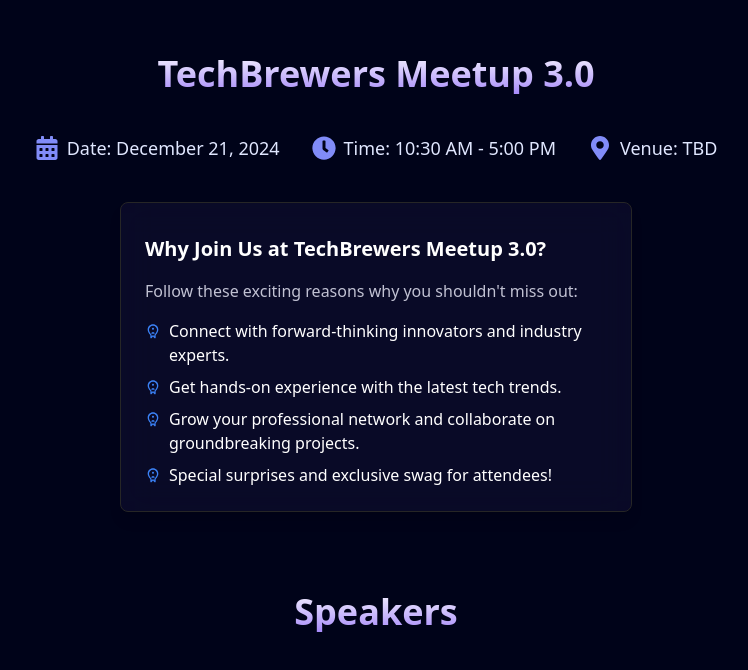
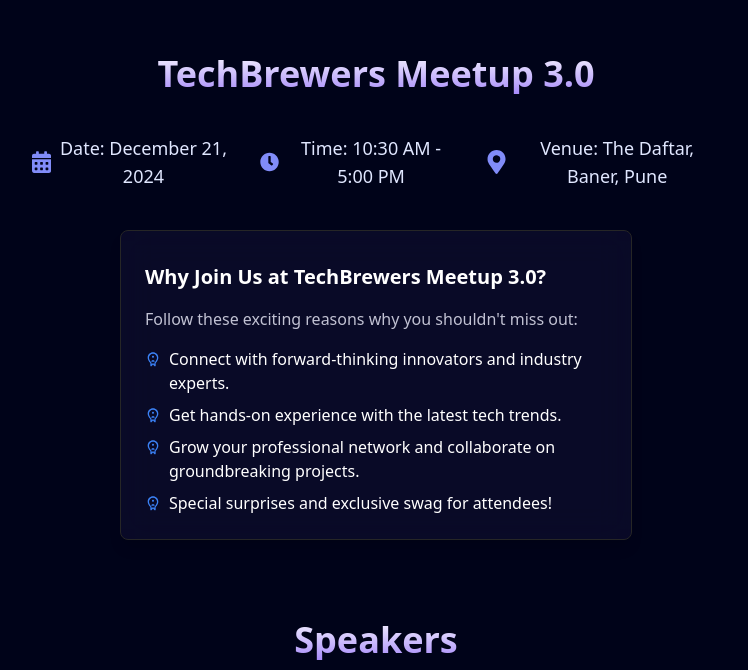
Before and after one commit to mrunankpawar/techbrewers-v3, a Next.js app: page /meetup in a window 1280 px wide. Shown: the part 106-776 px from the top of the page, without its empty margins (264-1012 px from the left). Built offline with nearby package versions, Linux system fonts and the light colour scheme.

Commit message:
added venue for meetup page

```diff
--- a/components/Meetup.tsx
+++ b/components/Meetup.tsx
@@ -57,7 +57,7 @@
           </div>
           <div className="flex items-center space-x-2">
             <FaMapMarkerAlt className="text-xl sm:text-2xl text-indigo-400" />
-            <span>Venue: TBD</span>
+            <span>Venue: The Daftar, Baner, Pune</span>
           </div>
         </div>
 
```
